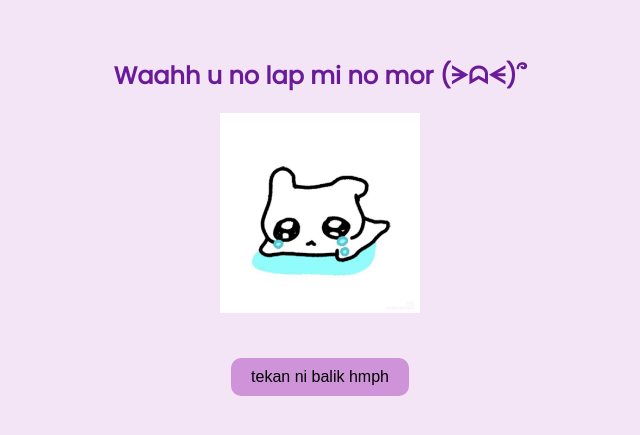
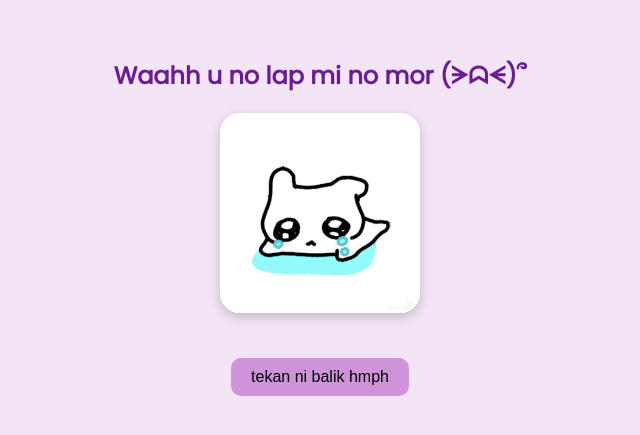
Before and after one commit to srhfqh/love-letter-hafiz, a plain HTML site: page sad.html in a window 1280 px wide. Shown: the part 183-618 px from the top of the page, without its empty margins (320-960 px from the left). Drawn offline with Linux system fonts and the light colour scheme.

Commit message:
Update sad.html

```diff
--- a/sad.html
+++ b/sad.html
@@ -28,6 +28,8 @@
     }
     img {
       width: 200px;
+      border-radius: 20px;
+      box-shadow: 0 4px 12px rgba(0, 0, 0, 0.2);
     }
     button {
       margin-top: 20px;
```
